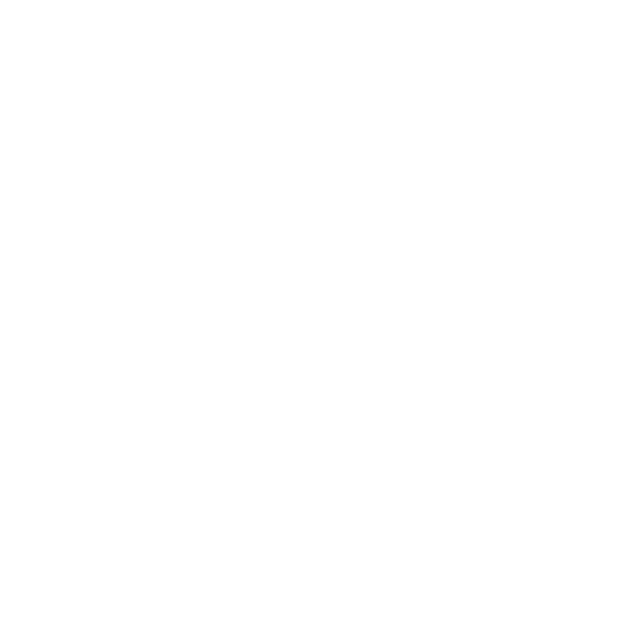
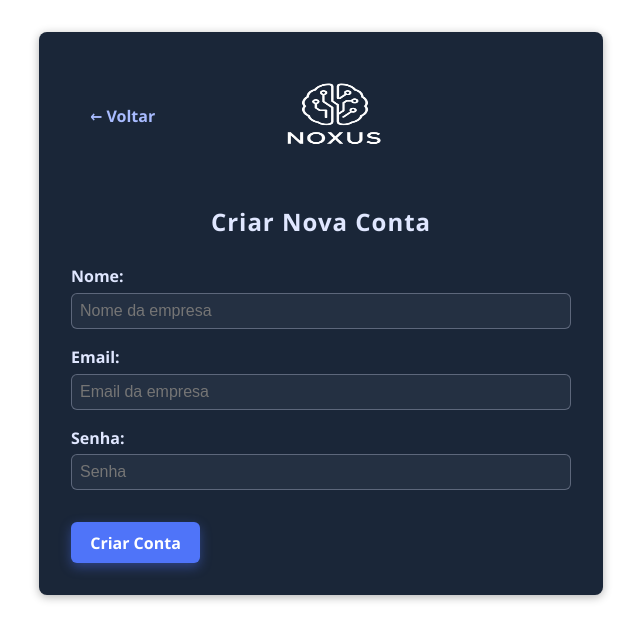
Before and after one commit to richardbeletatti/noxus-front-end, a React (Vite) app: page /admin/create-account in a window 1280 px wide. Before the commit this address had no page. Shown: the top 640 px of the page, without its empty margins (319-959 px from the left). Built offline with nearby package versions, Linux system fonts and the light colour scheme; sample sign-in values are in the browser's storage.

Commit message:
Create Screen Criar conta

```diff
--- a/src/App.jsx
+++ b/src/App.jsx
@@ -6,6 +6,7 @@
 import PrivateRoute from './components/PrivateRoute';
 import UserList from './pages/admin/userList/UserList';
 import UserPanel from './pages/admin/userPanel/UserPanel';
+import CreateAccount from './pages/admin/createAccount/CreateAccount';
 
 function App() {
   return (
@@ -38,6 +39,15 @@
           }
         />
         <Route
+          path="/admin/create-account"
+          element={
+            <PrivateRoute roleRequired="admin">
+              <CreateAccount />
+            </PrivateRoute>
+          }
+        />
+
+        <Route
           path="/dashboard"
           element={
             <PrivateRoute roleRequired="user">
--- /dev/null
+++ b/src/pages/admin/createAccount/CreateAccount.css
@@ -0,0 +1,100 @@
+.create-account-container {
+  max-width: 500px;
+  margin: 2rem auto;
+  padding: 2rem;
+  background-color: #1a2638; /* fundo azul escuro */
+  border-radius: 8px;
+  box-shadow: 0 2px 10px rgba(0, 0, 0, 0.3);
+  color: #e0e7ff; /* texto azul claro */
+  font-family: 'Segoe UI', Tahoma, Geneva, Verdana, sans-serif;
+}
+
+.create-account-title {
+  text-align: center;
+  margin-bottom: 1.5rem;
+  color: #e0e7ff;
+  font-weight: 600;
+  letter-spacing: 1px;
+}
+
+.create-account-field {
+  margin-bottom: 1rem;
+  display: flex;
+  flex-direction: column;
+}
+
+.create-account-field label {
+  margin-bottom: 0.3rem;
+  font-weight: 600;
+  color: #e0e7ff;
+}
+
+.create-account-field input {
+  padding: 0.5rem;
+  border: 1px solid rgba(224, 231, 255, 0.3);
+  border-radius: 6px;
+  background-color: rgba(224, 231, 255, 0.05);
+  color: #e0e7ff;
+  font-size: 1rem;
+  outline: none;
+}
+
+.create-account-field input:focus {
+  border-color: #4f74f9;
+  box-shadow: 0 0 5px rgba(79, 116, 249, 0.5);
+}
+
+.create-account-button {
+  background-color: #4f74f9;
+  border: none;
+  color: #fff;
+  padding: 0.6rem 1.2rem;
+  border-radius: 6px;
+  cursor: pointer;
+  font-size: 1rem;
+  font-weight: 600;
+  margin-top: 1rem;
+  box-shadow: 0 4px 12px rgba(79, 116, 249, 0.4);
+  transition: all 0.3s ease;
+}
+
+.create-account-button:hover {
+  background-color: #637bf9;
+  box-shadow: 0 6px 16px rgba(79, 116, 249, 0.6);
+  transform: translateY(-2px) scale(1.03);
+}
+
+.create-account-error {
+  color: #ff6b6b;
+  background-color: rgba(255, 107, 107, 0.1);
+  border: 1px solid rgba(255, 107, 107, 0.3);
+  padding: 0.6rem 1rem;
+  border-radius: 6px;
+  margin-bottom: 1rem;
+}
+
+.create-account-success {
+  color: #7dffb3;
+  background-color: rgba(125, 255, 179, 0.1);
+  border: 1px solid rgba(125, 255, 179, 0.3);
+  padding: 0.6rem 1rem;
+  border-radius: 6px;
+  margin-bottom: 1rem;
+}
+
+.create-account-back-button {
+  background-color: transparent;
+  border: none;
+  color: #a8bbff;
+  font-size: 1rem;
+  cursor: pointer;
+  font-weight: 600;
+  margin-bottom: 1rem;
+  transition: color 0.3s ease;
+  display: inline-flex;
+  align-items: center;
+}
+
+.create-account-back-button:hover {
+  color: #d1d9ff;
+}
--- /dev/null
+++ b/src/pages/admin/createAccount/CreateAccount.jsx
@@ -0,0 +1,100 @@
+import React, { useState } from 'react';
+import { useNavigate } from 'react-router-dom';
+import './CreateAccount.css';
+import NoxusLogo from '../../../assets/noxus-logo.png';
+
+const CreateAccount = () => {
+  const navigate = useNavigate();
+  const [name, setName] = useState('');
+  const [email, setEmail] = useState('');
+  const [password, setPassword] = useState('');
+  const [error, setError] = useState('');
+  const [success, setSuccess] = useState('');
+
+  const handleCreateAccount = async () => {
+    if (!name || !email || !password) {
+      setError('Todos os campos são obrigatórios');
+      setSuccess('');
+      return;
+    }
+
+    try {
+      const response = await fetch('http://localhost:8080/admin/create-account', {
+        method: 'POST',
+        headers: {
+          'Content-Type': 'application/json',
+          'Authorization': `Bearer ${localStorage.getItem('token')}`
+        },
+        body: JSON.stringify({ name, email, password })
+      });
+
+      if (!response.ok) {
+        throw new Error('Erro ao criar conta');
+      }
+
+      setSuccess('Conta criada com sucesso!');
+      setError('');
+      setName('');
+      setEmail('');
+      setPassword('');
+    } catch (err) {
+      setError('Erro ao criar conta');
+      setSuccess('');
+    }
+  };
+
+  const handleBack = () => {
+    navigate('/admin');
+  };
+
+  return (
+    <div className="create-account-container">
+      <div className="header-top">
+        <button className="create-account-back-button" onClick={handleBack}>← Voltar</button>
+        <img src={NoxusLogo} alt="Noxus Logo" className="noxus-logo" />
+        <div style={{ width: '75px' }}></div>
+      </div>
+
+      <h2 className="create-account-title">Criar Nova Conta</h2>
+
+      {error && <div className="create-account-error">{error}</div>}
+      {success && <div className="create-account-success">{success}</div>}
+
+      <div className="create-account-field">
+        <label>Nome:</label>
+        <input
+          type="text"
+          value={name}
+          onChange={(e) => setName(e.target.value)}
+          placeholder="Nome da empresa"
+        />
+      </div>
+
+      <div className="create-account-field">
+        <label>Email:</label>
+        <input
+          type="email"
+          value={email}
+          onChange={(e) => setEmail(e.target.value)}
+          placeholder="Email da empresa"
+        />
+      </div>
+
+      <div className="create-account-field">
+        <label>Senha:</label>
+        <input
+          type="password"
+          value={password}
+          onChange={(e) => setPassword(e.target.value)}
+          placeholder="Senha"
+        />
+      </div>
+
+      <button className="create-account-button" onClick={handleCreateAccount}>
+        Criar Conta
+      </button>
+    </div>
+  );
+};
+
+export default CreateAccount;
```
